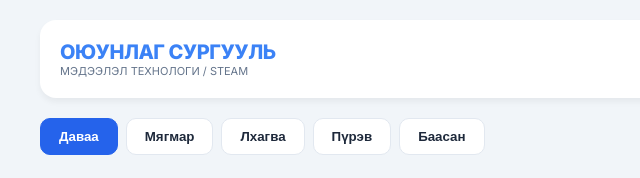
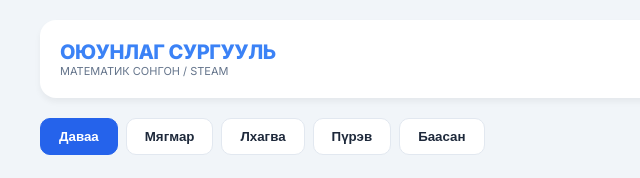
Before and after one commit to mdelgerdalai3-bit/school-schedule, a plain HTML site: page index.html in a window 1280 px wide. Shown: the top 178 px of the page, 0-640 px from the left. Drawn offline with Linux system fonts and the light colour scheme.

Commit message:
Update index.html

```diff
--- a/index.html
+++ b/index.html
@@ -136,7 +136,7 @@
     <header>
         <div class="logo">
             <h1>ОЮУНЛАГ СУРГУУЛЬ</h1>
-            <p>Мэдээлэл технологи / STEAM</p>
+            <p>Математик сонгон / STEAM</p>
         </div>
 
         <div class="theme-toggle" onclick="toggleTheme()" title="Theme солих">
```
